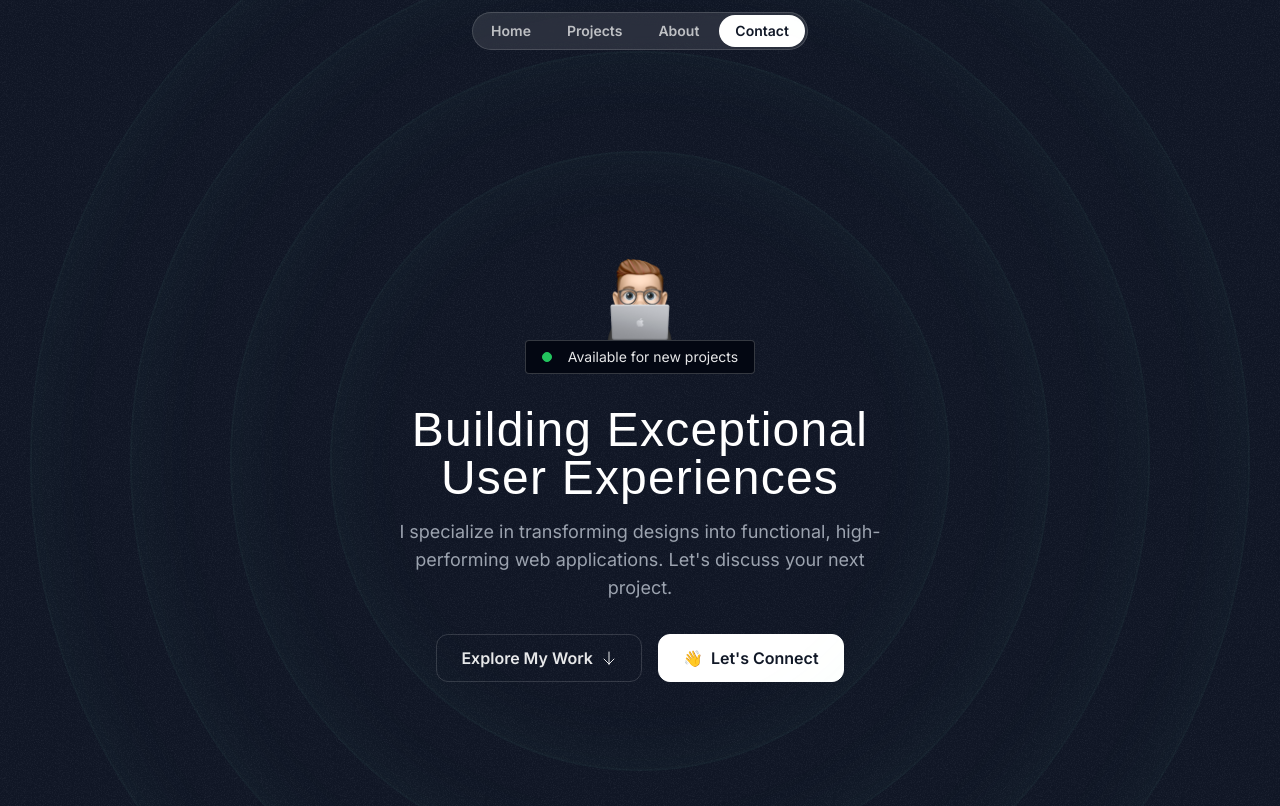
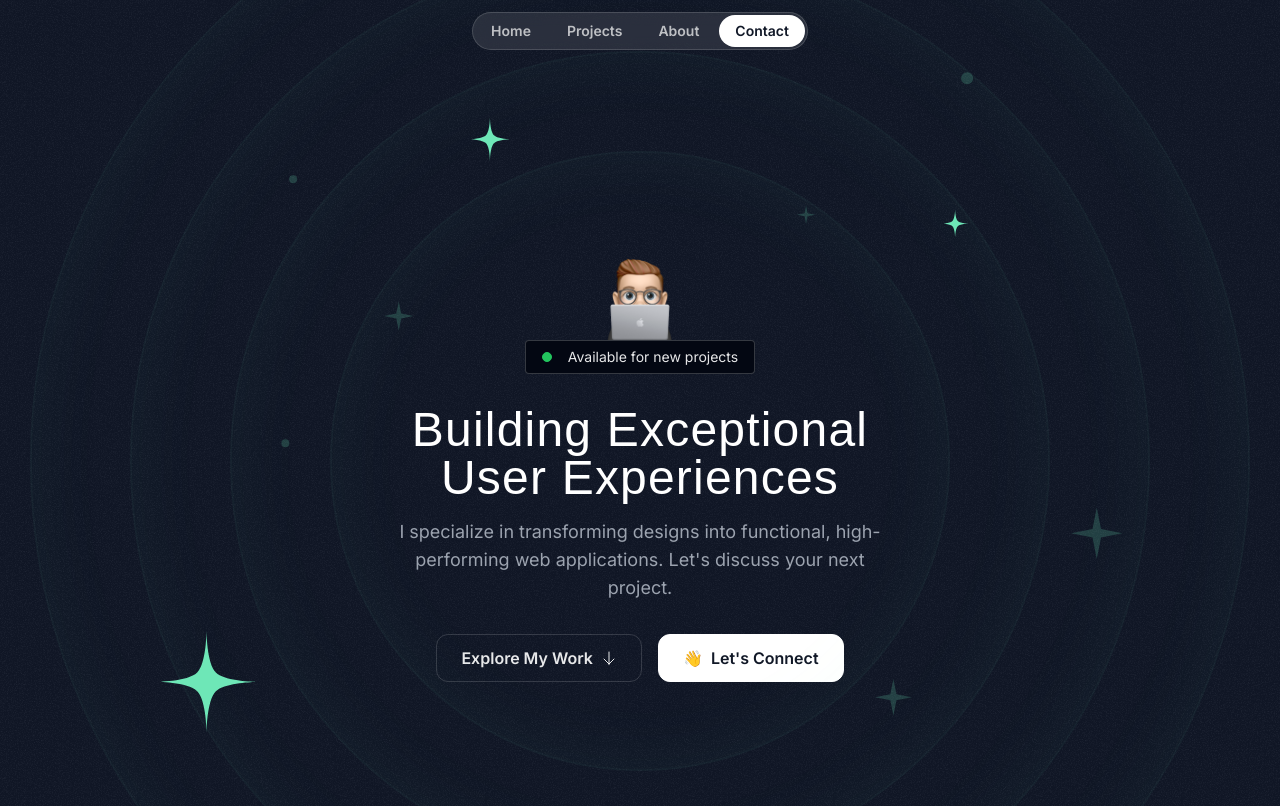
Before and after one commit to ppaann/tailwind_motion, a Next.js app: page / in a window 1280 px wide. Shown: the top 806 px of the page. Built offline with nearby package versions, Linux system fonts and the light colour scheme; a web font is replaced by a local one.

Commit message:
background stars and sparkles

```diff
--- /dev/null
+++ b/src/components/HeroOrbit.tsx
@@ -0,0 +1,29 @@
+import { PropsWithChildren } from 'react';
+
+export const HeroOrbit = ({
+  children,
+  size,
+  rotation,
+}: PropsWithChildren<{ size: number; rotation: number }>) => {
+  return (
+    <div className='absolute top-1/2 left-1/2 -translate-y-1/2 -translate-x-1/2'>
+      <div
+        className=''
+        style={{
+          width: `${size}px`,
+          height: `${size}px`,
+          transform: `rotate(${rotation}deg)`,
+        }}
+      >
+        <div
+          className='inline-flex'
+          style={{
+            transform: `rotate(${rotation * -1}deg)`,
+          }}
+        >
+          {children}
+        </div>
+      </div>
+    </div>
+  );
+};
--- a/src/sections/Header.tsx
+++ b/src/sections/Header.tsx
@@ -1,7 +1,7 @@
 const navTabs = ['Home', 'Projects', 'About'];
 export const Header = () => {
   return (
-    <nav className='flex justify-center items-center fixed top-3 w-full'>
+    <nav className='flex justify-center items-center fixed top-3 w-full z-10'>
       <ul className='flex gap-1 p-0.5 border border-white/15 rounded-full bg-white/10 backdrop-blur'>
         {navTabs.map((tab) => (
           <li key={tab} className='nav-item'>
--- a/src/sections/Hero.tsx
+++ b/src/sections/Hero.tsx
@@ -2,10 +2,13 @@ import Image from 'next/image';
 import memojicomputer from '../assets/images/memoji-computer.png';
 import ArrowDown from '../assets/icons/arrow-down.svg';
 import grainImage from '../assets/images/grain.jpg';
+import StarIcon from '../assets/icons/star.svg';
+import SparkleIcon from '../assets/icons/sparkle.svg';
+import { HeroOrbit } from '@/components/HeroOrbit';
 
 export const HeroSection = () => {
   return (
-    <div className='pt-32 md:py-48 lg:py-60 relative overflow-x-clip'>
+    <div className='py-32 md:py-48 lg:py-60 relative overflow-x-clip'>
       <div
         className='absolute inset-0 -z-10 opacity-5'
         style={{ backgroundImage: `url(${grainImage.src})` }}
@@ -14,6 +17,39 @@ export const HeroSection = () => {
       <div className='hero-ring size-[820px] '></div>
       <div className='hero-ring size-[1020px] '></div>
       <div className='hero-ring size-[1220px] '></div>
+
+      <HeroOrbit size={800} rotation={-72}>
+        <StarIcon className='size-28 text-emerald-300' />
+      </HeroOrbit>
+      <HeroOrbit size={550} rotation={20}>
+        <StarIcon className='size-12 text-emerald-300' />
+      </HeroOrbit>
+      <HeroOrbit size={590} rotation={98}>
+        <StarIcon className='size-8 text-emerald-300' />
+      </HeroOrbit>
+
+      <HeroOrbit size={430} rotation={-14}>
+        <SparkleIcon className='size-8 text-emerald-300/20' />
+      </HeroOrbit>
+      <HeroOrbit size={440} rotation={79}>
+        <SparkleIcon className='size-5 text-emerald-300/20' />
+      </HeroOrbit>
+      <HeroOrbit size={530} rotation={178}>
+        <SparkleIcon className='size-10 text-emerald-300/20' />
+      </HeroOrbit>
+      <HeroOrbit size={710} rotation={144}>
+        <SparkleIcon className='size-14 text-emerald-300/20' />
+      </HeroOrbit>
+      <HeroOrbit size={730} rotation={86}>
+        <span className='size-3 bg-emerald-300/20 rounded-full'></span>
+      </HeroOrbit>
+      <HeroOrbit size={520} rotation={-41}>
+        <span className='size-2 bg-emerald-300/20  rounded-full'></span>
+      </HeroOrbit>
+      <HeroOrbit size={650} rotation={-5}>
+        <span className='size-2 bg-emerald-300/20  rounded-full'></span>
+      </HeroOrbit>
+
       <div className='container'>
         <div className='flex flex-col justify-between items-center'>
           <Image
```
